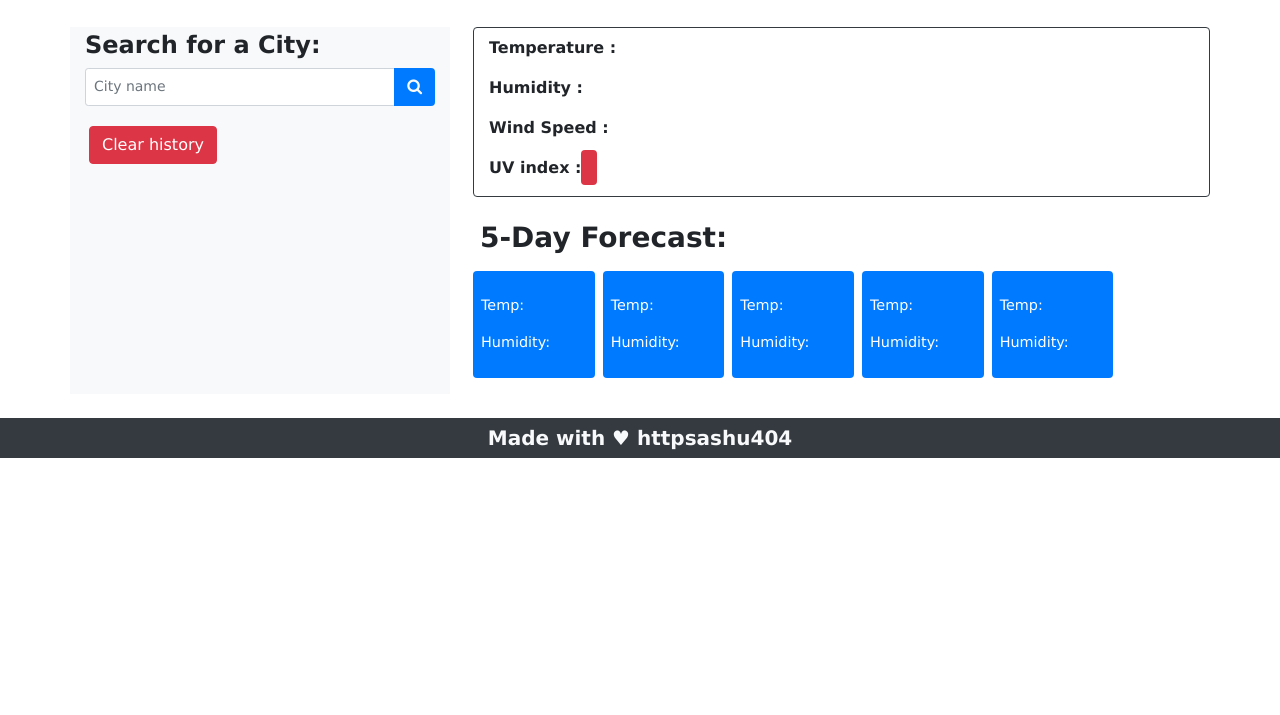
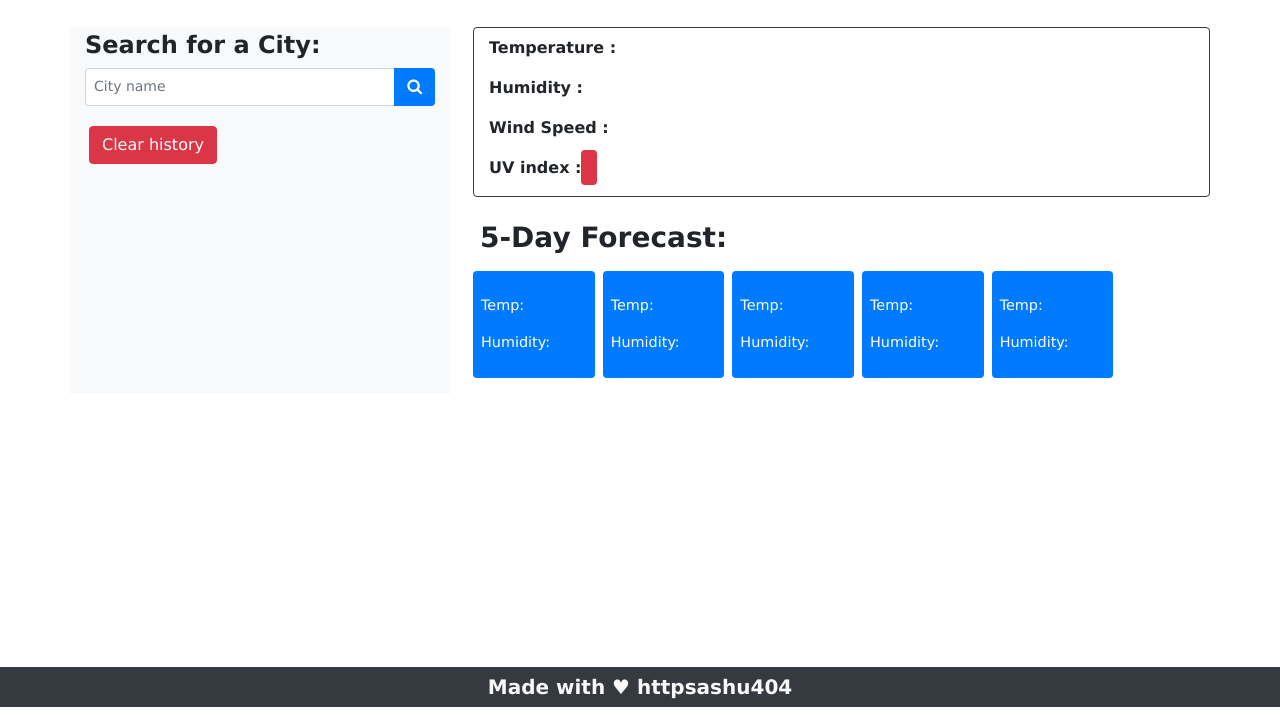
Before and after one commit to httpsashu404/Weather-forcaste, a plain HTML site: page index.html in a window 1280 px wide. Shown: the part 85-800 px from the top of the page. Drawn offline with nearby package versions, Linux system fonts and the light colour scheme.

Commit message:
Update index.html

```diff
--- a/index.html
+++ b/index.html
@@ -83,7 +83,7 @@
             </div>
         </div>
     </div><br>
-    <div class="container-fuild">
+    <div class="container-fuild fixed-bottom">
         <footer>
             <center><h5 class="text-secondary bg-dark p-2 text-light"><b>Made with &hearts; httpsashu404</b></h5></center>
         </footer>
```
